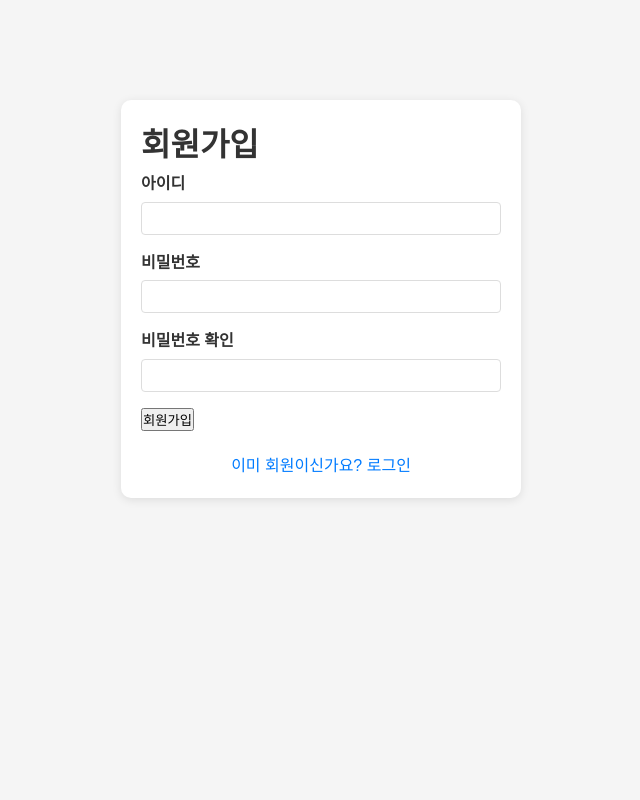
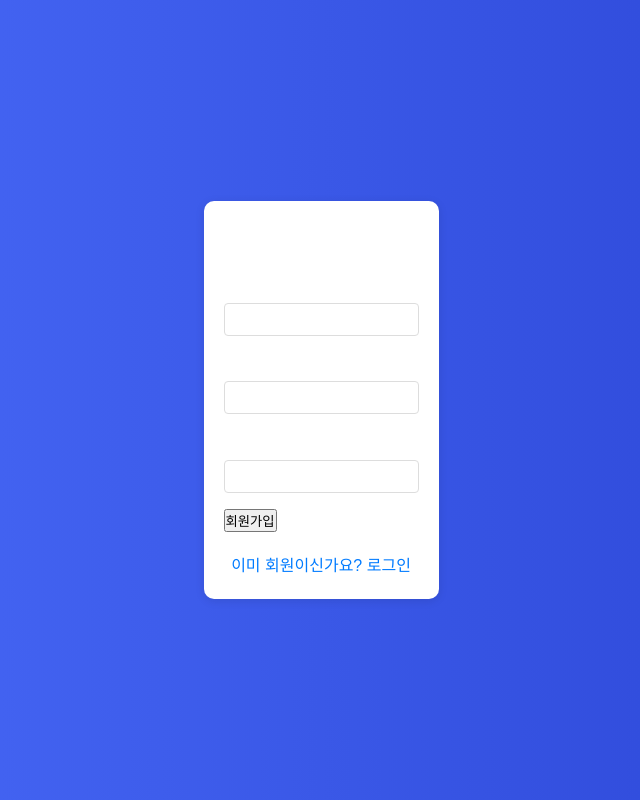
Before and after one commit to Yootaesung/kibwa_project, a FastAPI app: page /register in a window 1280 px wide. Shown: the whole page, without its empty margins (319-959 px from the left). Run offline with FastAPI, Linux system fonts and the light colour scheme.

Commit message:
ui색상 적용

```diff
--- a/chatbot/templates/index.html
+++ b/chatbot/templates/index.html
@@ -13,7 +13,8 @@
             font-family: 'Noto Sans KR', sans-serif;
             margin: 0;
             padding: 0;
-            background-color: #f5f5f5;
+            background: linear-gradient(to right, #4a6cfa, #2a44d4);
+            color: white;
             min-height: 100vh;
             display: flex;
             flex-direction: column;
@@ -30,7 +31,8 @@
             flex-direction: column;
             flex: 1;
             min-height: 0;
-            background: #f5f7fa;
+            background: linear-gradient(to right, #4a6cfa, #2a44d4);
+            color: white;
         }
 
         .chat-header {
--- a/chatbot/templates/login.html
+++ b/chatbot/templates/login.html
@@ -19,8 +19,8 @@
     <style>
         body {
             font-family: 'Inter', sans-serif;
-            background-color: #e0e7ff; /* 연한 파란색 배경 */
-            color: #333;
+            background: linear-gradient(to right, #4a6cfa, #2a44d4);
+            color: white;
             display: flex;
             justify-content: center;
             align-items: center;
--- a/chatbot/templates/register.html
+++ b/chatbot/templates/register.html
@@ -6,9 +6,18 @@
     <title>회원가입 - 감정 인식 챗봇</title>
     <link rel="stylesheet" href="/static/css/style.css">
     <style>
+        body {
+            background: linear-gradient(to right, #4a6cfa, #2a44d4);
+            color: white;
+            min-height: 100vh;
+            display: flex;
+            justify-content: center;
+            align-items: center;
+        }
+
         .register-container {
             max-width: 400px;
-            margin: 100px auto;
+            margin: 0 auto;
             padding: 20px;
             background: white;
             border-radius: 10px;
```
